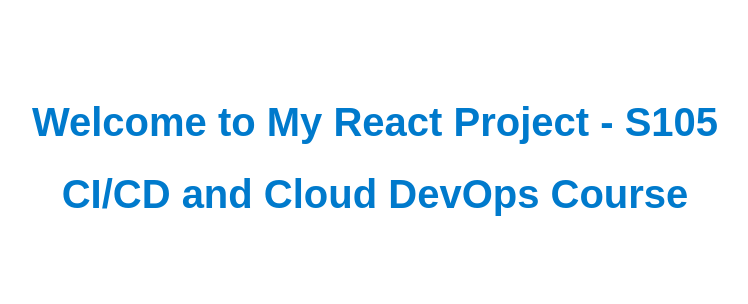
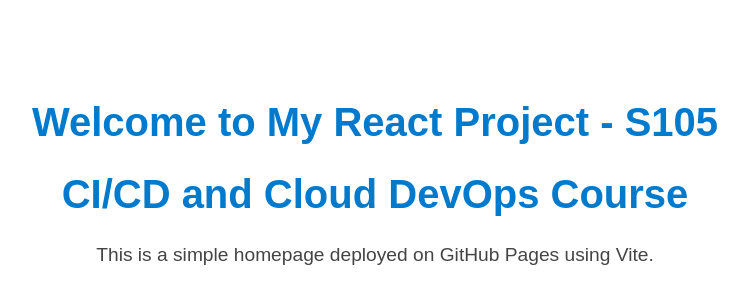
Before and after one commit to 2300030156/reactapp105-gitactions, a React (Vite) app: page / in a window 1280 px wide. Shown: the top 304 px of the page, without its empty margins (265-1013 px from the left). Built offline with nearby package versions, Linux system fonts and the light colour scheme.

Commit message:
updated react app

```diff
--- a/src/App.jsx
+++ b/src/App.jsx
@@ -5,6 +5,7 @@
     <div className="container">
       <h1>Welcome to My React Project - S105</h1>
       <h1>CI/CD and Cloud DevOps Course</h1>
+       <p>This is a simple homepage deployed on GitHub Pages using Vite.</p>
     </div>
   );
 }
```
